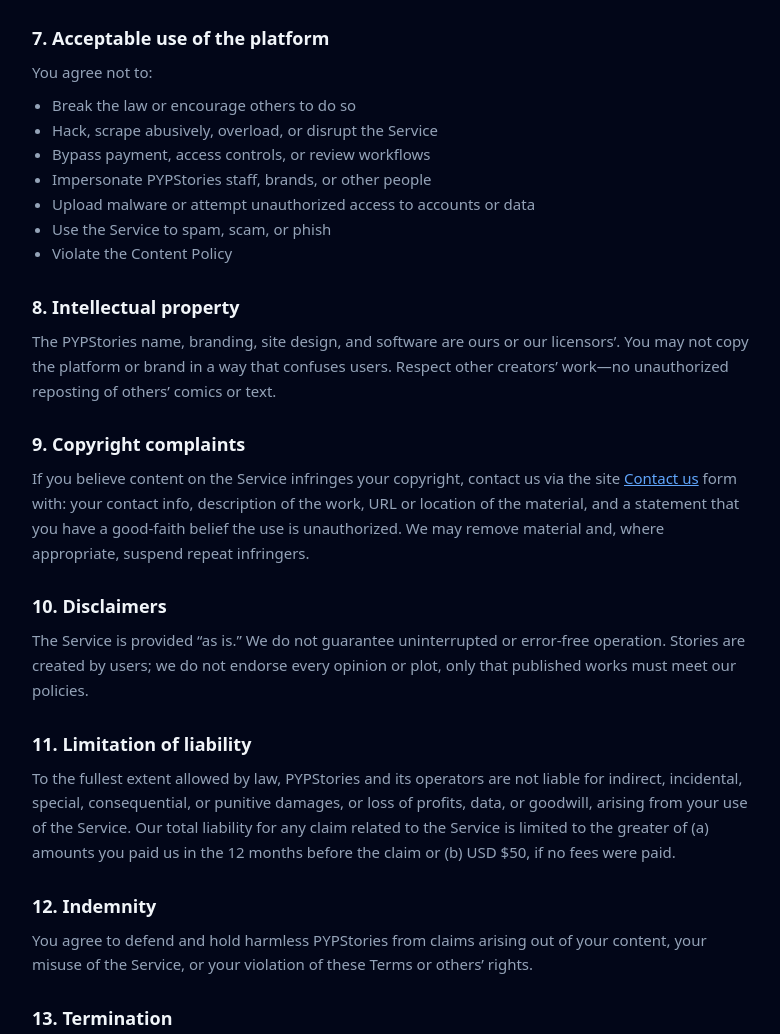
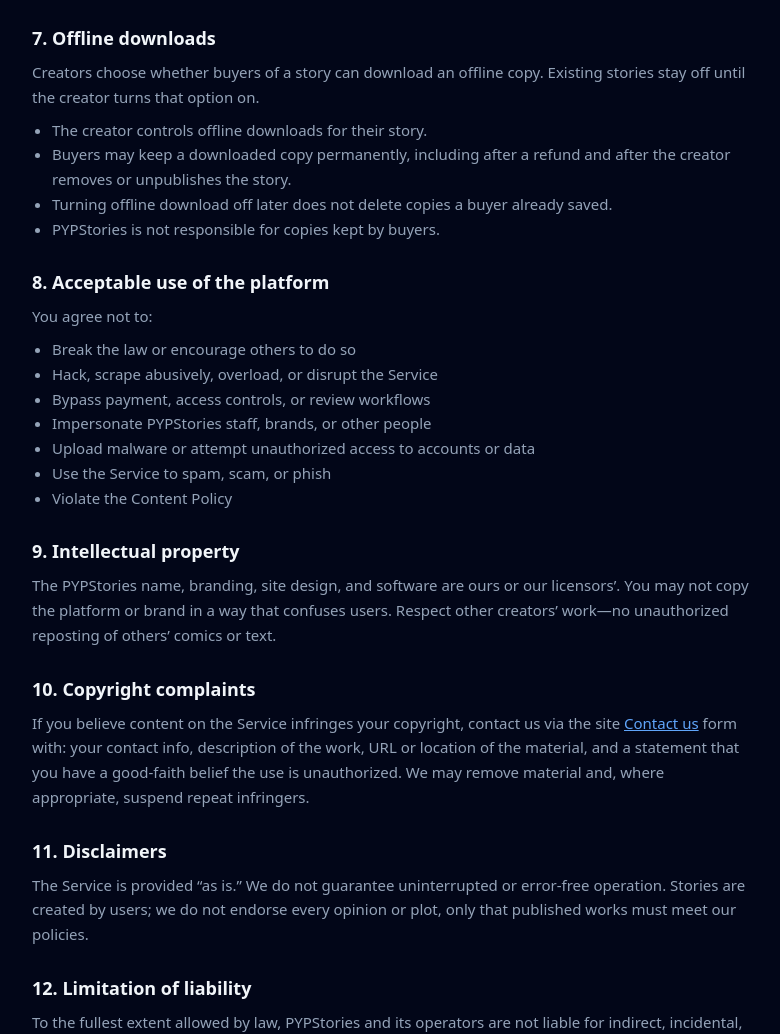
Before and after one commit to jafaralkafar-pyps/pypstories, a website: page public/terms.html in a window 1280 px wide. Shown: the part 1766-2800 px from the top of the page, without its empty margins (248-1028 px from the left). Drawn offline with Linux system fonts and the light colour scheme.

Commit message:
Explain that buyers may keep offline copies
The terms say the creator controls offline downloads, buyers can keep copies permanently, and the site is not responsible for those copies.

```diff
--- a/public/terms.html
+++ b/public/terms.html
@@ -30,7 +30,7 @@
 
   <main class="max-w-3xl mx-auto px-4 sm:px-6 py-10 prose">
     <h1 class="text-3xl font-semibold tracking-tighter text-slate-100 mb-2">Terms of Service</h1>
-    <p class="text-sm text-slate-500 mb-8">Last updated: April 15, 2026 · Pick Your Path Stories (PYPStories.com)</p>
+    <p class="text-sm text-slate-500 mb-8">Last updated: September 29, 2026 · Pick Your Path Stories (PYPStories.com)</p>
 
     <p>
       Welcome to <strong class="text-slate-300">Pick Your Path Stories</strong> (“PYPStories,” “we,” “us,” or “our”),
@@ -100,7 +100,16 @@
       <li>Except where required by law, digital purchases and credit top-ups are generally final once delivered.</li>
     </ul>
 
-    <h2>7. Acceptable use of the platform</h2>
+    <h2>7. Offline downloads</h2>
+    <p>Creators choose whether buyers of a story can download an offline copy. Existing stories stay off until the creator turns that option on.</p>
+    <ul>
+      <li>The creator controls offline downloads for their story.</li>
+      <li>Buyers may keep a downloaded copy permanently, including after a refund and after the creator removes or unpublishes the story.</li>
+      <li>Turning offline download off later does not delete copies a buyer already saved.</li>
+      <li>PYPStories is not responsible for copies kept by buyers.</li>
+    </ul>
+
+    <h2>8. Acceptable use of the platform</h2>
     <p>You agree not to:</p>
     <ul>
       <li>Break the law or encourage others to do so</li>
@@ -112,50 +121,50 @@
       <li>Violate the Content Policy</li>
     </ul>
 
-    <h2>8. Intellectual property</h2>
+    <h2>9. Intellectual property</h2>
     <p>
       The PYPStories name, branding, site design, and software are ours or our licensors’.
       You may not copy the platform or brand in a way that confuses users.
       Respect other creators’ work—no unauthorized reposting of others’ comics or text.
     </p>
 
-    <h2>9. Copyright complaints</h2>
+    <h2>10. Copyright complaints</h2>
     <p>
       If you believe content on the Service infringes your copyright, contact us via the site
       <a href="/#contact">Contact us</a> form with: your contact info, description of the work, URL or location of the material, and a statement that you have a good-faith belief the use is unauthorized.
       We may remove material and, where appropriate, suspend repeat infringers.
     </p>
 
-    <h2>10. Disclaimers</h2>
+    <h2>11. Disclaimers</h2>
     <p>
       The Service is provided “as is.” We do not guarantee uninterrupted or error-free operation.
       Stories are created by users; we do not endorse every opinion or plot, only that published works must meet our policies.
     </p>
 
-    <h2>11. Limitation of liability</h2>
+    <h2>12. Limitation of liability</h2>
     <p>
       To the fullest extent allowed by law, PYPStories and its operators are not liable for indirect, incidental, special, consequential, or punitive damages, or loss of profits, data, or goodwill, arising from your use of the Service.
       Our total liability for any claim related to the Service is limited to the greater of (a) amounts you paid us in the 12 months before the claim or (b) USD $50, if no fees were paid.
     </p>
 
-    <h2>12. Indemnity</h2>
+    <h2>13. Indemnity</h2>
     <p>
       You agree to defend and hold harmless PYPStories from claims arising out of your content, your misuse of the Service, or your violation of these Terms or others’ rights.
     </p>
 
-    <h2>13. Termination</h2>
+    <h2>14. Termination</h2>
     <p>
       You may stop using the Service at any time. We may suspend or terminate access if you violate these Terms, the Content Policy, or create risk for the platform or other users.
       Sections that should survive (e.g. licenses already granted for distribution during the period content was live, liability limits, indemnity) continue after termination.
     </p>
 
-    <h2>14. Governing law</h2>
+    <h2>15. Governing law</h2>
     <p>
       These Terms are governed by the laws of the United States and the State of Georgia, without regard to conflict-of-law rules, unless mandatory consumer laws in your country require otherwise.
       Courts in Georgia shall have jurisdiction, subject to applicable consumer protections.
     </p>
 
-    <h2>15. Contact</h2>
+    <h2>16. Contact</h2>
     <p>
       Questions about these Terms: use <strong class="text-slate-300">Contact us</strong> on
       <a href="https://pypstories.com/">pypstories.com</a> (footer), or email the address listed in our contact settings.
```
